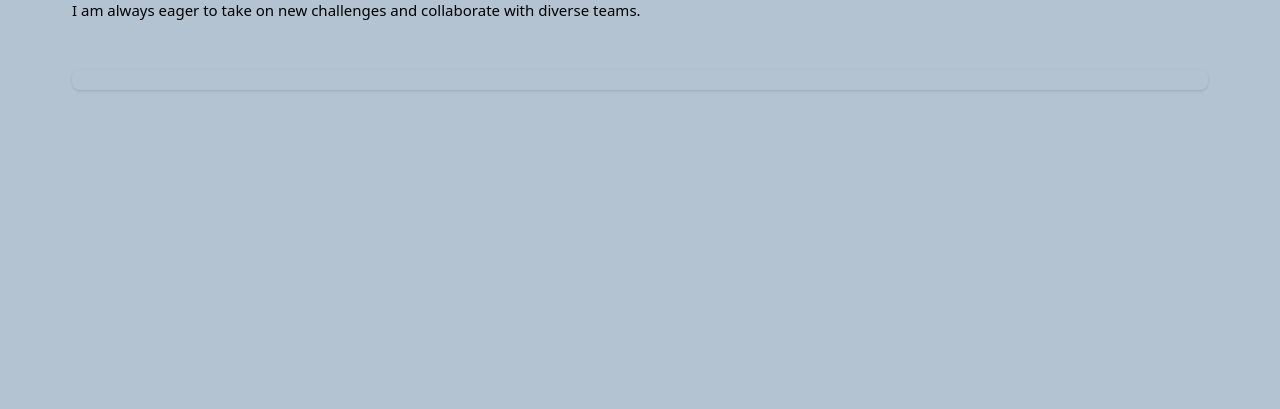
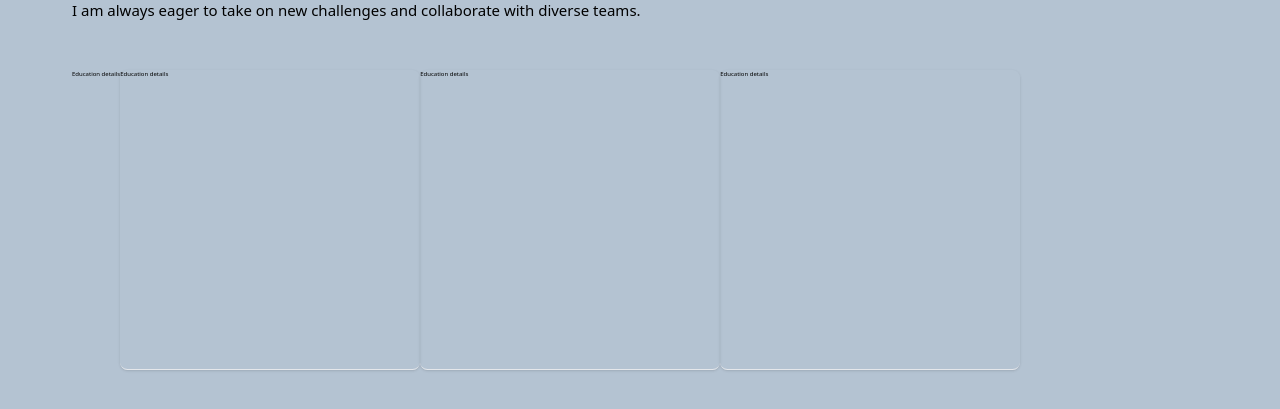
Before and after one commit to NOORMOHAMMED789/noor-portfolio, a Next.js app: page / in a window 1280 px wide. Shown: the part 319-728 px from the top of the page. Built offline with nearby package versions, Linux system fonts and the light colour scheme; a web font is replaced by a local one.

Commit message:
wrapped around the card component

```diff
--- a/src/app/components/Card.tsx
+++ b/src/app/components/Card.tsx
@@ -1,11 +1,15 @@
-import React from 'react'
+import React from "react";
 
-const Card = () => {
-  return (
-    <div className='p-4 border-b-2'>
-      Card details are
-    </div>
-  )
+interface CardProps extends React.HTMLAttributes<HTMLDivElement> {
+  children: React.ReactNode;
 }
 
-export default Card
+const Card: React.FC<CardProps> = ({ children, className, ...rest }) => {
+  return (
+    <div className={`rounded-xl shadow w-[300px] h-[300px] border-b ${className || ""}`} {...rest}>
+      {children}
+    </div>
+  );
+};
+
+export default Card;
--- a/src/app/components/Education.tsx
+++ b/src/app/components/Education.tsx
@@ -1,15 +1,24 @@
 import React from "react";
+import Card from "./Card";
 
-interface CardProps extends React.HTMLAttributes<HTMLDivElement> {
-  children: React.ReactNode;
-}
+type EducationProps = React.ComponentProps<typeof Card>;
 
-const Card: React.FC<CardProps> = ({ children, className, ...rest }) => {
+const Education: React.FC<EducationProps> = (props) => {
   return (
-    <div className={`rounded-xl shadow p-4 ${className || ""}`} {...rest}>
-      {children}
+    <div className="flex flex-wrap">
+      <h2>Education details</h2>
+      <Card {...props}>
+        <div>Education details</div>
+      </Card>
+      <Card {...props}>
+        <div>Education details</div>
+      </Card>
+      <Card {...props}>
+        <div>Education details</div>
+      </Card>
+
     </div>
   );
 };
 
-export default Card;
+export default Education;
--- a/src/app/components/Header.tsx
+++ b/src/app/components/Header.tsx
@@ -61,14 +61,6 @@ const Header = () => {
       clearInterval(repeat);
     };
   }, []);
-
-  useEffect(() => {
-    setTimeout(() => {
-      if (showMenu) {
-        setShowMenu(!showMenu)
-      }
-    }, 10000)
-  }, [showMenu])
 
   return (
     <>
```
